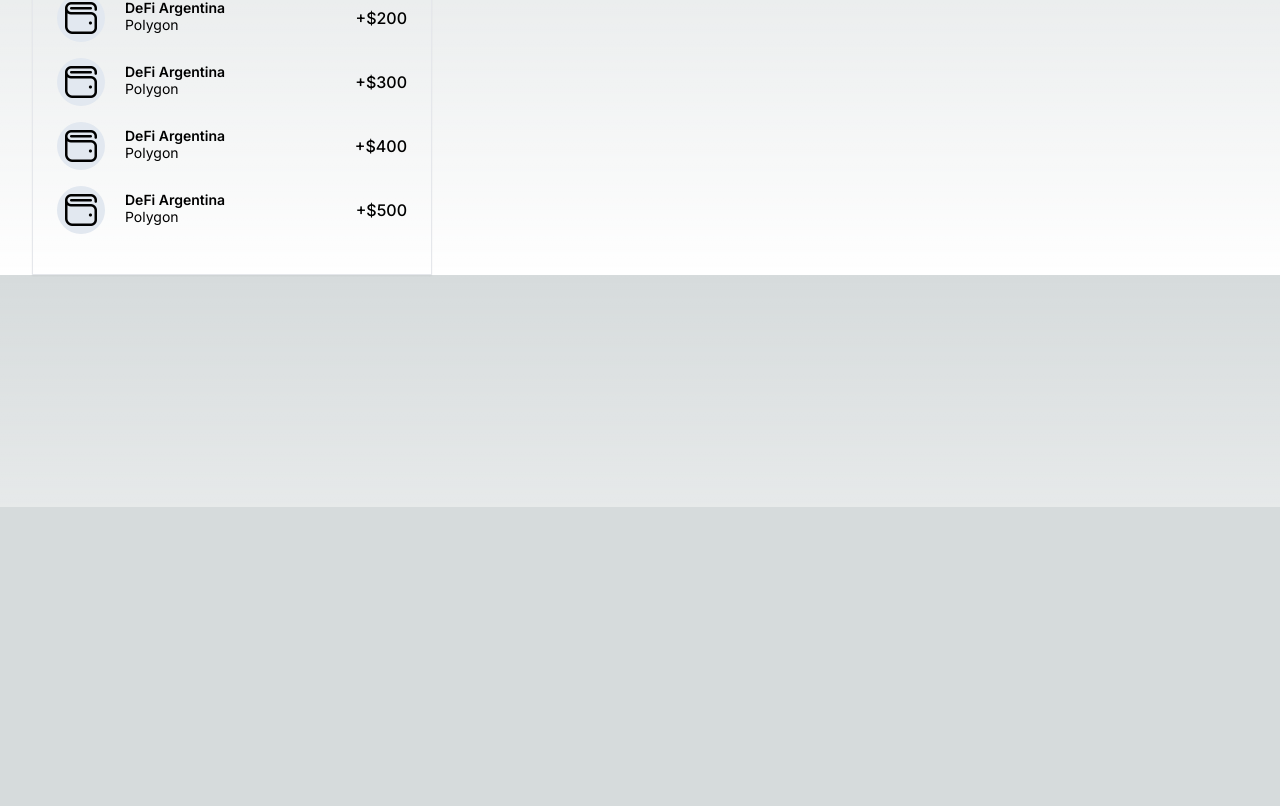
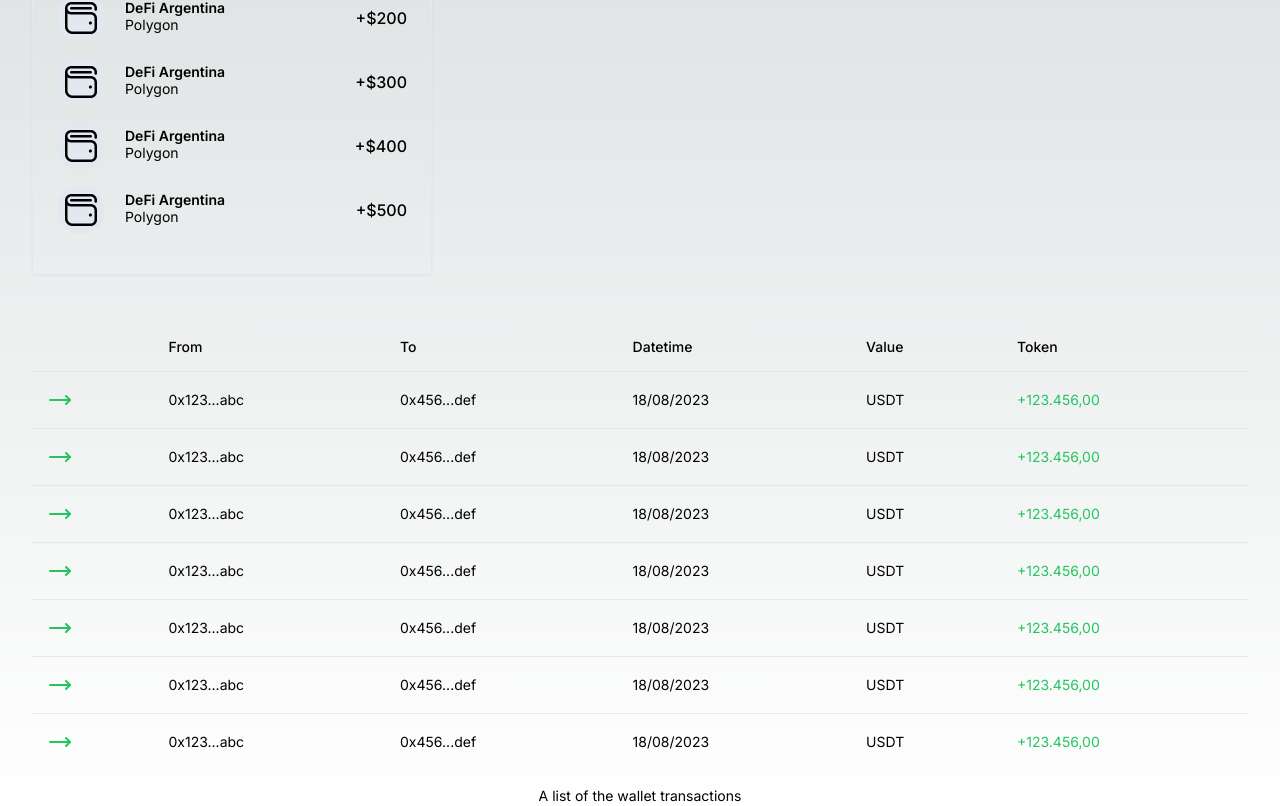
Before and after one commit to juanarancibia/wallet-tracker, a Next.js app: page / in a window 1280 px wide. Shown: the part 293-1099 px from the top of the page. Before the commit the page ends 800 px from the top, so only its background shows below. Built offline with nearby package versions, Linux system fonts and the light colour scheme.

Commit message:
feat: wallet transactions component

```diff
--- a/src/app/page.tsx
+++ b/src/app/page.tsx
@@ -1,3 +1,4 @@
+import TransactionsTable from "@/components/transaction/TransactionsTable";
 import WalletForm from "@/components/wallet/WalletForm";
 import WalletCards from "@/components/wallet/WalletsCard";
 
@@ -5,7 +6,11 @@
   return (
     <main className="container">
       <p className="text-4xl font-bold mt-5">Wallet Tracker</p>
-      <WalletCards />
+      <div className="flex flex-col gap-12">
+        <WalletCards />
+
+        <TransactionsTable />
+      </div>
     </main>
   );
 }
--- /dev/null
+++ b/src/components/transaction/TransactionsTable.tsx
@@ -0,0 +1,47 @@
+import { FC } from "react";
+import {
+  Table,
+  TableBody,
+  TableCaption,
+  TableCell,
+  TableHead,
+  TableHeader,
+  TableRow,
+} from "../ui/table";
+import { MoveRight } from "lucide-react";
+
+const TransactionsTable: FC<{}> = () => {
+  return (
+    <Table>
+      <TableCaption>A list of the wallet transactions</TableCaption>
+
+      <TableHeader>
+        <TableRow>
+          <TableHead></TableHead>
+          <TableHead>From</TableHead>
+          <TableHead>To</TableHead>
+          <TableHead>Datetime</TableHead>
+          <TableHead>Value</TableHead>
+          <TableHead>Token</TableHead>
+        </TableRow>
+      </TableHeader>
+
+      <TableBody>
+        {[0, 1, 2, 3, 4, 5, 6].map((_, index) => (
+          <TableRow key={index}>
+            <TableCell className="w-min">
+              <MoveRight className="text-green-500" />
+            </TableCell>
+            <TableCell>0x123...abc</TableCell>
+            <TableCell>0x456...def</TableCell>
+            <TableCell>18/08/2023</TableCell>
+            <TableCell>USDT</TableCell>
+            <TableCell className="text-green-500">+123.456,00</TableCell>
+          </TableRow>
+        ))}
+      </TableBody>
+    </Table>
+  );
+};
+
+export default TransactionsTable;
--- /dev/null
+++ b/src/components/ui/table.tsx
@@ -0,0 +1,114 @@
+import * as React from "react"
+
+import { cn } from "@/lib/utils"
+
+const Table = React.forwardRef<
+  HTMLTableElement,
+  React.HTMLAttributes<HTMLTableElement>
+>(({ className, ...props }, ref) => (
+  <div className="w-full overflow-auto">
+    <table
+      ref={ref}
+      className={cn("w-full caption-bottom text-sm", className)}
+      {...props}
+    />
+  </div>
+))
+Table.displayName = "Table"
+
+const TableHeader = React.forwardRef<
+  HTMLTableSectionElement,
+  React.HTMLAttributes<HTMLTableSectionElement>
+>(({ className, ...props }, ref) => (
+  <thead ref={ref} className={cn("[&_tr]:border-b", className)} {...props} />
+))
+TableHeader.displayName = "TableHeader"
+
+const TableBody = React.forwardRef<
+  HTMLTableSectionElement,
+  React.HTMLAttributes<HTMLTableSectionElement>
+>(({ className, ...props }, ref) => (
+  <tbody
+    ref={ref}
+    className={cn("[&_tr:last-child]:border-0", className)}
+    {...props}
+  />
+))
+TableBody.displayName = "TableBody"
+
+const TableFooter = React.forwardRef<
+  HTMLTableSectionElement,
+  React.HTMLAttributes<HTMLTableSectionElement>
+>(({ className, ...props }, ref) => (
+  <tfoot
+    ref={ref}
+    className={cn("bg-primary font-medium text-primary-foreground", className)}
+    {...props}
+  />
+))
+TableFooter.displayName = "TableFooter"
+
+const TableRow = React.forwardRef<
+  HTMLTableRowElement,
+  React.HTMLAttributes<HTMLTableRowElement>
+>(({ className, ...props }, ref) => (
+  <tr
+    ref={ref}
+    className={cn(
+      "border-b transition-colors hover:bg-muted/50 data-[state=selected]:bg-muted",
+      className
+    )}
+    {...props}
+  />
+))
+TableRow.displayName = "TableRow"
+
+const TableHead = React.forwardRef<
+  HTMLTableCellElement,
+  React.ThHTMLAttributes<HTMLTableCellElement>
+>(({ className, ...props }, ref) => (
+  <th
+    ref={ref}
+    className={cn(
+      "h-12 px-4 text-left align-middle font-medium text-muted-foreground [&:has([role=checkbox])]:pr-0",
+      className
+    )}
+    {...props}
+  />
+))
+TableHead.displayName = "TableHead"
+
+const TableCell = React.forwardRef<
+  HTMLTableCellElement,
+  React.TdHTMLAttributes<HTMLTableCellElement>
+>(({ className, ...props }, ref) => (
+  <td
+    ref={ref}
+    className={cn("p-4 align-middle [&:has([role=checkbox])]:pr-0", className)}
+    {...props}
+  />
+))
+TableCell.displayName = "TableCell"
+
+const TableCaption = React.forwardRef<
+  HTMLTableCaptionElement,
+  React.HTMLAttributes<HTMLTableCaptionElement>
+>(({ className, ...props }, ref) => (
+  <caption
+    ref={ref}
+    className={cn("mt-4 text-sm text-muted-foreground", className)}
+    {...props}
+  />
+))
+TableCaption.displayName = "TableCaption"
+
+export {
+  Table,
+  TableHeader,
+  TableBody,
+  TableFooter,
+  TableHead,
+  TableRow,
+  TableCell,
+  TableCaption,
+}
```
